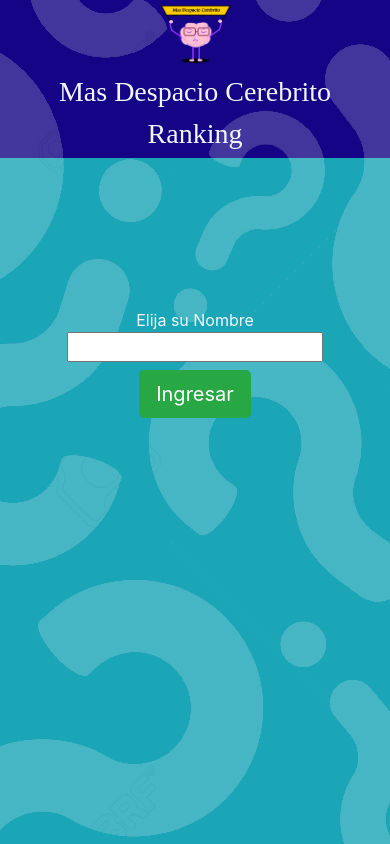
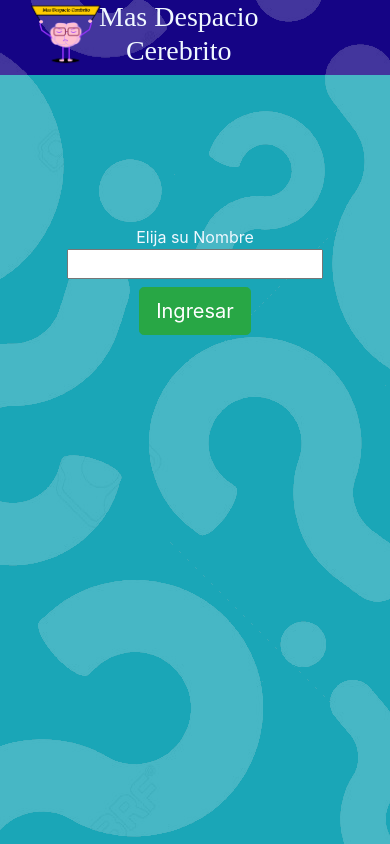
Before and after one commit to MNI1996/TIP-Jara-Ibarra-MasDespacioCerebrito, a Vue app in the folder frontend/: page /room in a window 390 px wide. Built offline with nearby package versions, Linux system fonts and the light colour scheme; what vuejs-noty would draw is missing.

Commit message:
responsive added

```diff
--- a/frontend/src/App.vue
+++ b/frontend/src/App.vue
@@ -1,23 +1,23 @@
 <template>
   <div class="container-fluid">
     <div class="row" style="background-color:#150485 ; background-image: url('../Images/background tapestry.png') ;">
-      <div class="col-md-2">
+      <div class="col-2">
         <router-link :to="{name: 'home'}">
           <img src="Images/Logo.png" alt="Brainy" style="width: 100px;height: 75px;">
         </router-link>
       </div>
 
-      <div class="col-md-6">
-        <h1 style="color: aliceblue">Mas Despacio Cerebrito</h1>
+      <div class="col-7">
+        <h1 >Mas Despacio Cerebrito</h1>
       </div>
 
-      <div class="col-md-2">
-        <router-link :to="{name: 'ranking'}">
-          <h1 style="color: aliceblue">Ranking</h1>
+      <div class="col-2">
+        <router-link :to="{name: 'ranking'}" v-if="logged">
+          <button class="btn btn-lg btn-success">Ranking</button>
         </router-link>
       </div>
 
-      <div class="col-md-2">
+      <div class="col-1">
         <router-link :to="{name: 'profile'}" v-if="logged">
           <img src="Images/Profile.png" alt="" style="height: 50px;width: 65px">
         </router-link>
--- a/frontend/src/components/CreateRoom.vue
+++ b/frontend/src/components/CreateRoom.vue
@@ -1,11 +1,11 @@
 <template>
   <div>
-    <div class="row justify-content-center" style="margin-top: 1%">
+    <div class="row justify-content-center " style="margin-top: 1%;">
       <div class="col">
         <h1>Nombre de la Sala: </h1>
       </div>
       <div class="col">
-        <input type="text" v-model="roomName"  size="50"/>
+        <input type="text" v-model="roomName"  class="input-group"/>
       </div>
       <div class="col">
         <button @click="createARoom" class="btn btn-lg btn-success">Crear Sala</button>
@@ -16,7 +16,7 @@
     </div>
     <div class="row justify-content-center">
       <div class="col-6">
-        <h3> Agregable</h3>
+        <h3> Agregable:</h3>
         <ul>
           <li v-for="i in categories">
             <simple-card :dato="i" @addCategory="addCategory"/>
@@ -24,7 +24,7 @@
         </ul>
       </div>
       <div class="col-6">
-        <h3> Se agregó:</h3>
+        <h3> Agregado:</h3>
         <ul>
           <li v-for="i in roomCategories" style="align-content: center" > <simple-card :dato="i" @addCategory="addCategory"/></li>
         </ul>
```
